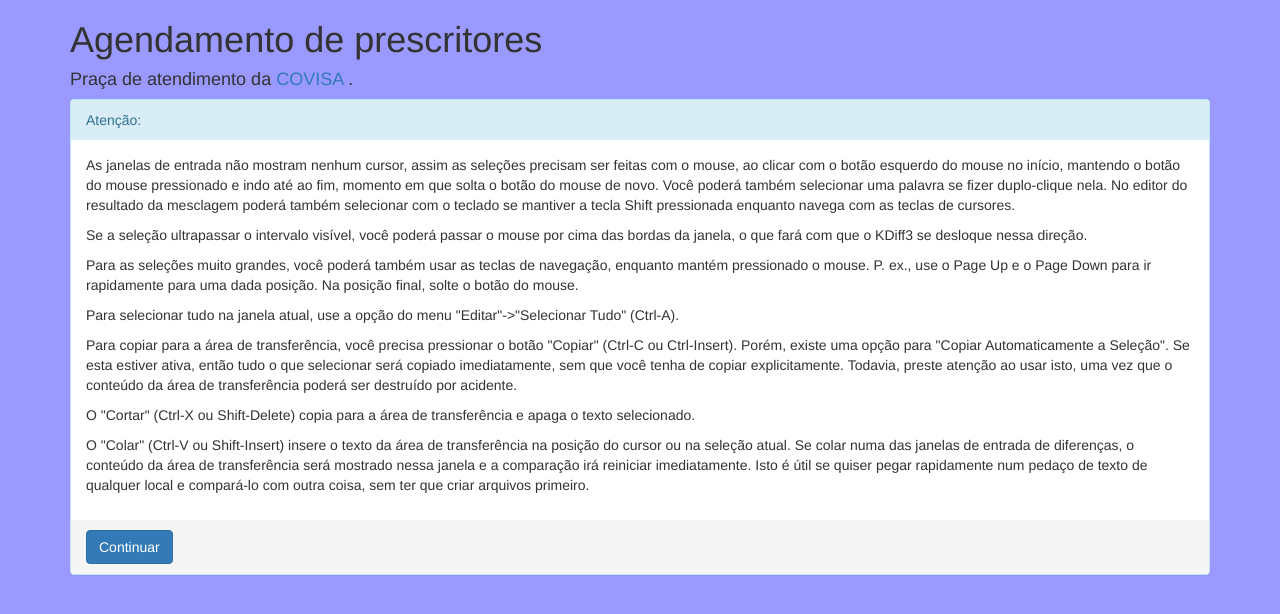
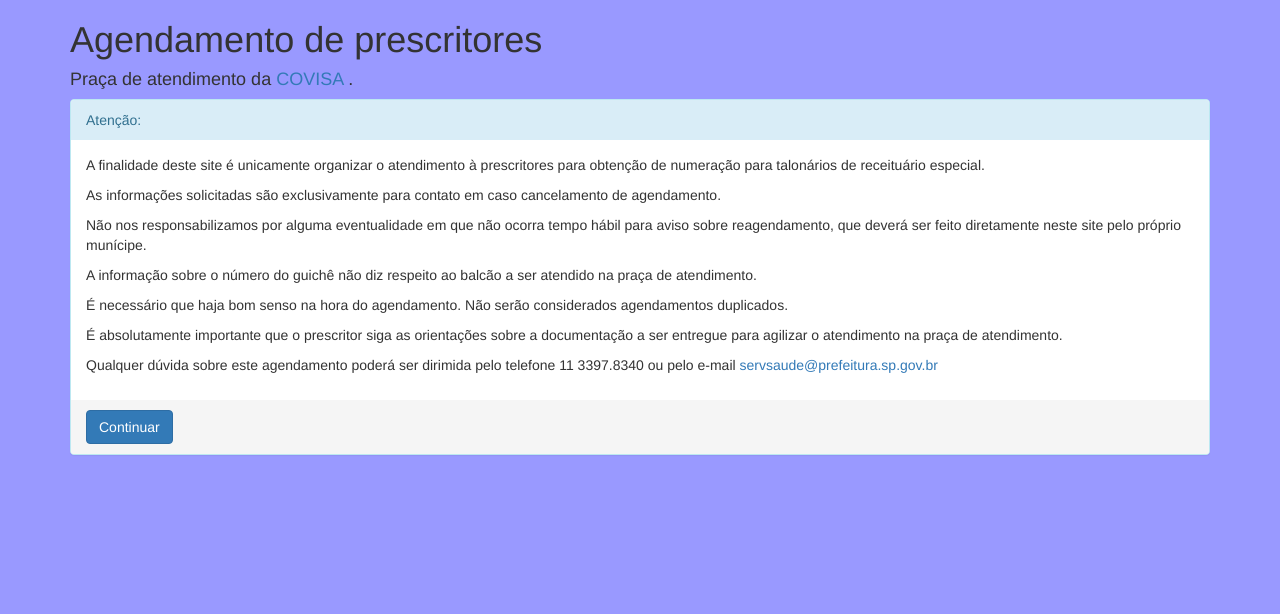
Before and after one commit to wsampaio/agendaPrescritor, a PHP site: page / in a window 1280 px wide. Shown: the top 614 px of the page. Run offline with PHP 8.4, Linux system fonts and the light colour scheme; some libraries are stand-ins or nearby versions.

Commit message:
Texto da tela principal alterado

```diff
--- a/index.php
+++ b/index.php
@@ -25,51 +25,36 @@
                 <div class="panel-heading">Atenção:</div>
                 <div class="panel-body">
                     <p>
-                        As janelas de entrada não mostram nenhum cursor, assim as
-                        seleções precisam ser feitas com o mouse, ao clicar com o
-                        botão esquerdo do mouse no início, mantendo o botão do mouse
-                        pressionado e indo até ao fim, momento em que solta o botão
-                        do mouse de novo. Você poderá também selecionar uma palavra
-                        se fizer duplo-clique nela. No editor do resultado da mesclagem
-                        poderá também selecionar com o teclado se mantiver a tecla
-                        Shift pressionada enquanto navega com as teclas de cursores.
+                        A finalidade deste site é unicamente organizar o atendimento
+                        à prescritores para obtenção de numeração para talonários
+                        de receituário especial.
                     </p>
                     <p>
-                        Se a seleção ultrapassar o intervalo visível, você poderá
-                        passar o mouse por cima das bordas da janela, o que fará
-                        com que o KDiff3 se desloque nessa direção.
+                        As informações solicitadas são exclusivamente para contato
+                        em caso cancelamento de agendamento.
                     </p>
                     <p>
-                        Para as seleções muito grandes, você poderá também usar as
-                        teclas de navegação, enquanto mantém pressionado o mouse.
-                        P. ex., use o Page Up e o Page Down para ir rapidamente para
-                        uma dada posição. Na posição final, solte o botão do mouse.
+                        Não nos responsabilizamos por alguma eventualidade em que
+                        não ocorra tempo hábil para aviso sobre reagendamento, que
+                        deverá ser feito diretamente neste site pelo próprio munícipe.
                     </p>
                     <p>
-                        Para selecionar tudo na janela atual, use a opção do menu
-                        "Editar"->"Selecionar Tudo" (Ctrl-A).
+                        A informação sobre o número do guichê não diz respeito ao
+                        balcão a ser atendido na praça de atendimento.
                     </p>
                     <p>
-                        Para copiar para a área de transferência, você precisa pressionar
-                        o botão "Copiar" (Ctrl-C ou Ctrl-Insert). Porém, existe uma
-                        opção para "Copiar Automaticamente a Seleção". Se esta estiver
-                        ativa, então tudo o que selecionar será copiado imediatamente,
-                        sem que você tenha de copiar explicitamente. Todavia, preste
-                        atenção ao usar isto, uma vez que o conteúdo da área de transferência
-                        poderá ser destruído por acidente.
+                        É necessário que haja bom senso na hora do agendamento. Não
+                        serão considerados agendamentos duplicados.
                     </p>
                     <p>
-                        O "Cortar" (Ctrl-X ou Shift-Delete) copia para a área de
-                        transferência e apaga o texto selecionado.
+                        É absolutamente importante que o prescritor siga as orientações
+                        sobre a documentação a ser entregue para agilizar o atendimento
+                        na praça de atendimento.
                     </p>
                     <p>
-                        O "Colar" (Ctrl-V ou Shift-Insert) insere o texto da área
-                        de transferência na posição do cursor ou na seleção atual.
-                        Se colar numa das janelas de entrada de diferenças, o conteúdo
-                        da área de transferência será mostrado nessa janela e a
-                        comparação irá reiniciar imediatamente. Isto é útil se quiser
-                        pegar rapidamente num pedaço de texto de qualquer local e
-                        compará-lo com outra coisa, sem ter que criar arquivos primeiro.
+                    	Qualquer dúvida sobre este agendamento poderá ser dirimida
+                    	pelo telefone 11 3397.8340 ou pelo e-mail
+                    	<a href="mailto:servsaude@prefeitura.sp.gov.br">servsaude@prefeitura.sp.gov.br</a>
                     </p>
                 </div>
                 <div class="panel-footer">
```
